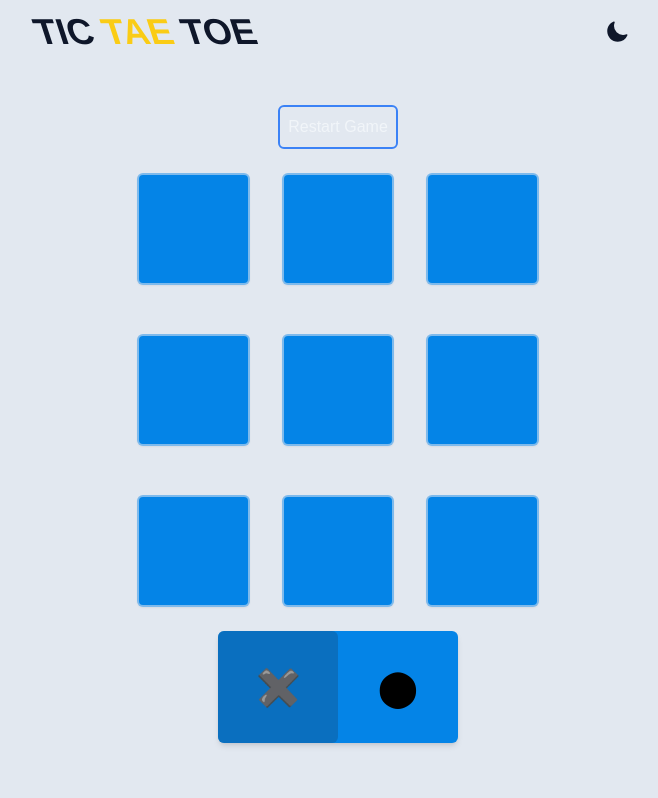
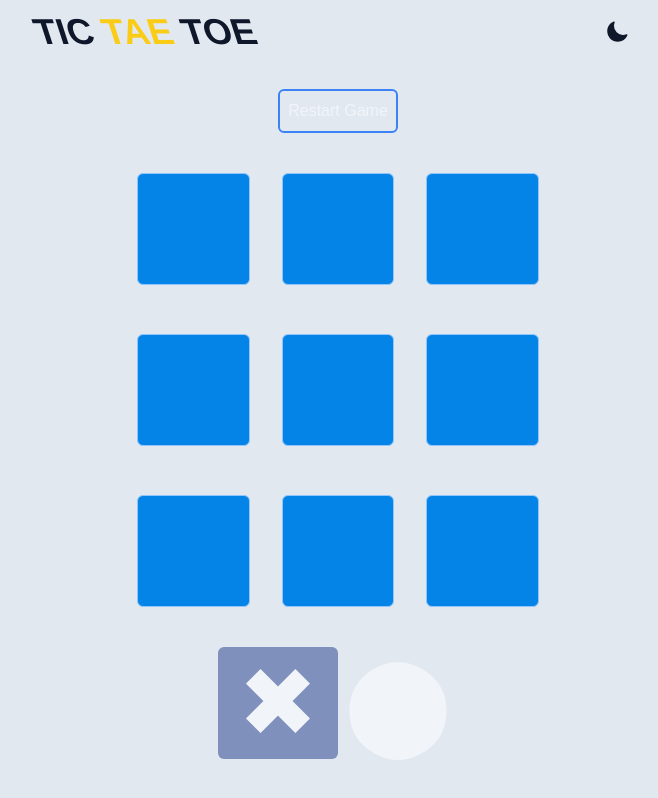
Before and after one commit to alvarof260/tic-tae-toe-ts, a React (Vite) app: page / in a window 1280 px wide. Shown: the whole page, without its empty margins (302-960 px from the left). Built offline with nearby package versions, Linux system fonts and the light colour scheme.

Commit message:
styles: changes colors of Cell and TurnSelect

```diff
--- a/src/App.tsx
+++ b/src/App.tsx
@@ -49,7 +49,7 @@ function App() {
   return (
     <Layout>
       <Header handleTheme={handleTheme} theme={theme} />
-      <main className="flex flex-col justify-center items-center gap-4 h-[90vh]">
+      <main className="flex flex-col justify-center items-center gap-8 h-[90vh]">
         <Button type={BUTTONSTYLES.primary} resetGame={resetGame}>
           Restart Game
         </Button>
--- a/src/components/Cell.tsx
+++ b/src/components/Cell.tsx
@@ -9,7 +9,9 @@ const Cell = ({
 }) => {
   return (
     <button
-      className=" dark:bg-azure-radiance-600 h-28 dark:text-zinc-950 font-inter font-bold text-6xl rounded-md border-2 bg-azure-radiance-700 text-slate-50 border-slate-200/55 shadow-sm"
+      className="dark:bg-blue-700 h-28 dark:text-slate-200
+      font-inter font-bold text-7xl text-slate-50
+      rounded-md border border-blue-300 bg-azure-radiance-700"
       key={index}
       onClick={() => updateBoard(index)}
     >
--- a/src/components/TurnSelect.tsx
+++ b/src/components/TurnSelect.tsx
@@ -9,31 +9,35 @@ const TurnSelect = ({
   winner: string | false | null;
 }) => {
   return (
-    <section className=" bg-azure-radiance-700 w-60 h-28 flex rounded-md shadow-md">
-      <span
+    <section className="w-60 h-28 flex">
+      <article
         className={clsx(
-          "w-1/2 h-full grid place-content-center text-4xl transition-all duration-300 ease-in border border-transparent",
+          `w-1/2 h-full grid place-content-center text-8xl font-inter
+          dark:text-slate-100 text-slate-100
+          transition-all duration-300 ease-in border border-transparent`,
           {
-            "bg-azure-radiance-900/50 border rounded-md border-slate-200/20":
-              turn === TURNS.X && !winner,
-            "bg-yellow-400 rounded-md": winner === TURNS.X,
+            "bg-blue-900/50 border rounded-md": turn === TURNS.X && !winner,
+            "bg-yellow-400 font-inter dark:text-slate-950 rounded-md":
+              winner === TURNS.X,
           }
         )}
       >
         {TURNS.X}
-      </span>
-      <span
+      </article>
+      <article
         className={clsx(
-          "w-1/2 h-full grid place-content-center text-4xl transition-all duration-300 ease-in border border-transparent",
+          `w-1/2 h-full grid place-content-center font-inter text-8xl
+          text-slate-100
+          transition-all duration-300 ease-in border border-transparent`,
           {
-            "bg-azure-radiance-900/50 border rounded-md border-slate-200/20":
-              turn === TURNS.O && !winner,
-            "bg-yellow-400 rounded-md": winner === TURNS.O,
+            "bg-blue-900/50 border rounded-md": turn === TURNS.O && !winner,
+            "bg-yellow-400 font-inter text-slate-950 rounded-md":
+              winner === TURNS.O,
           }
         )}
       >
         {TURNS.O}
-      </span>
+      </article>
     </section>
   );
 };
```
